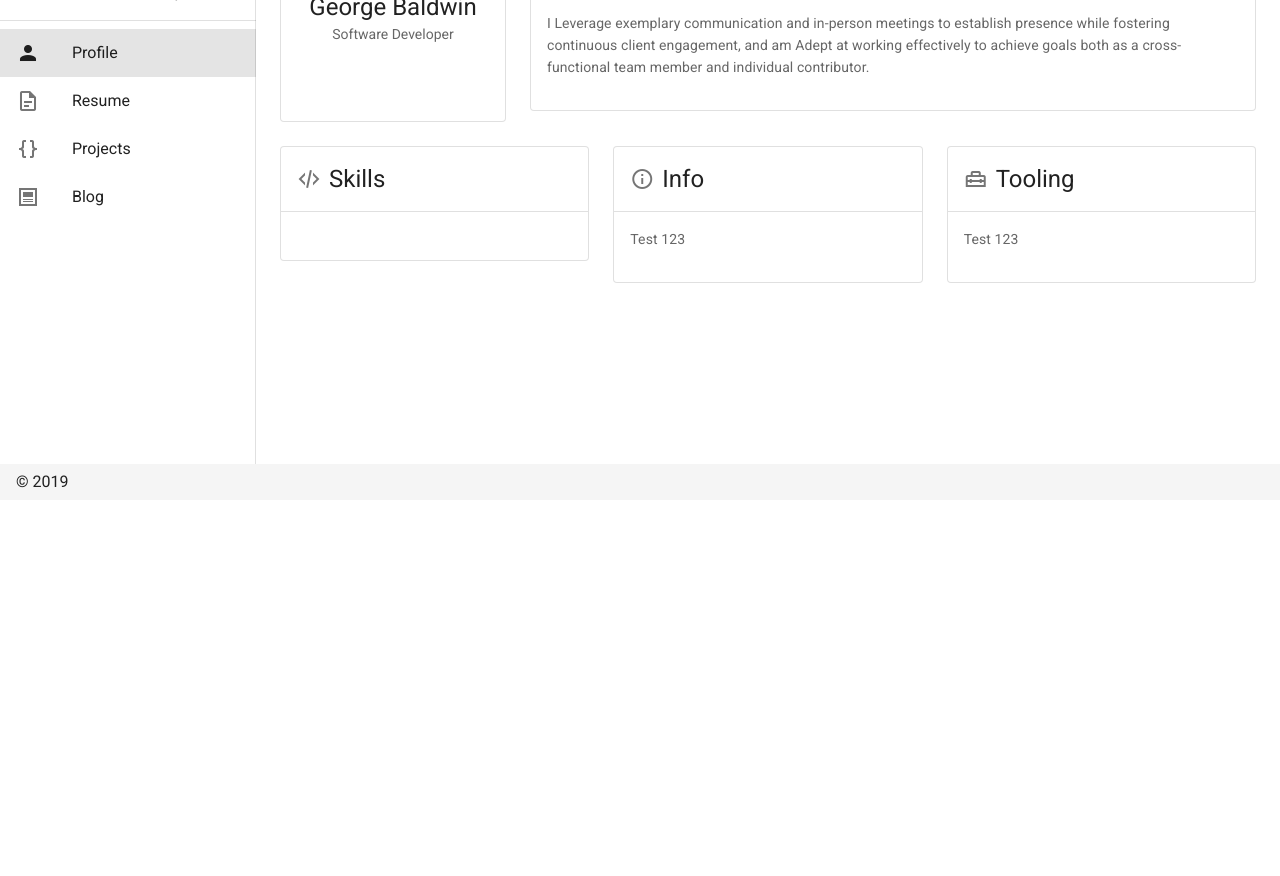
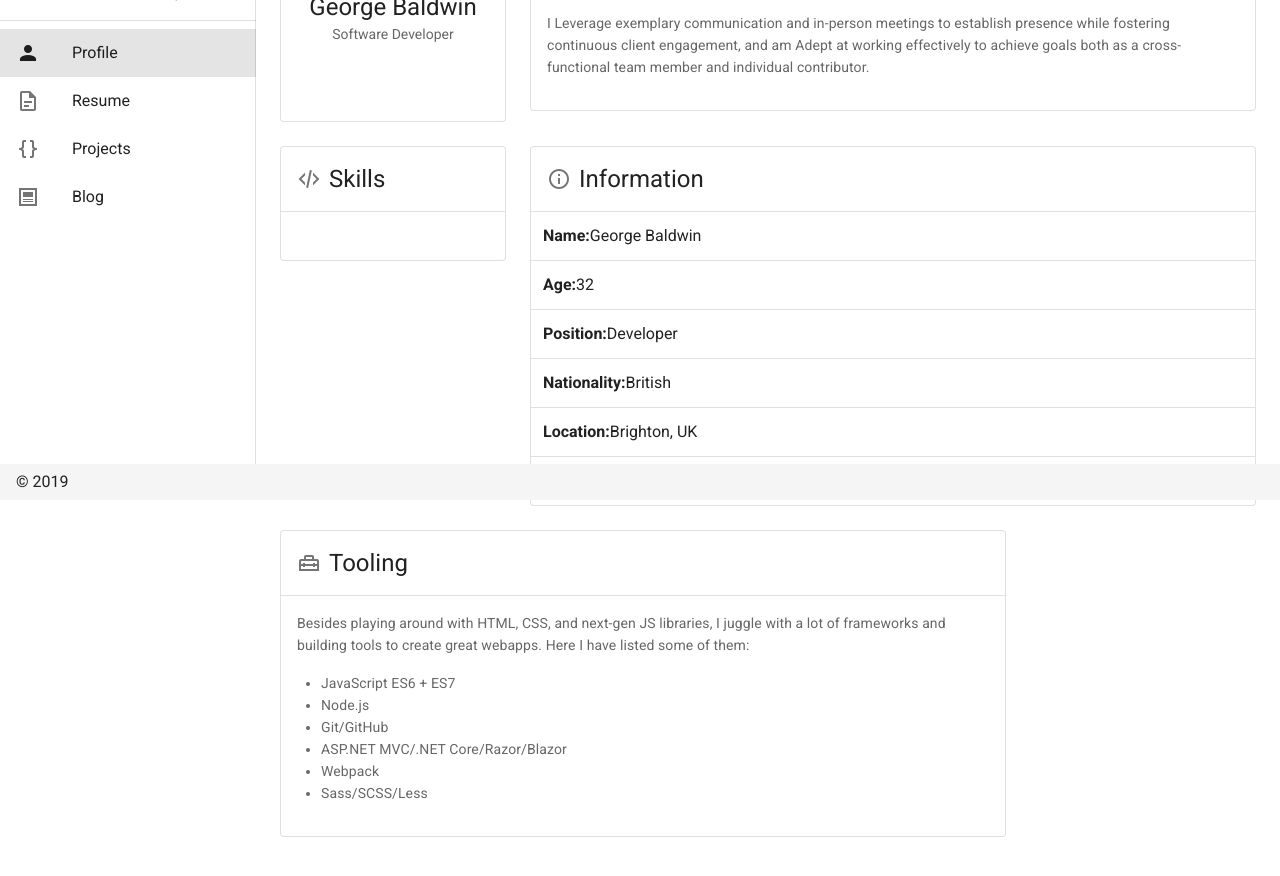
Before and after one commit to Geobald/portfolio-site, a Nuxt app: page / in a window 1280 px wide. Shown: the part 300-1176 px from the top of the page. Before the commit the page ends 800 px from the top, so only its background shows below. Built offline with nearby package versions, Linux system fonts and the light colour scheme.

Commit message:
Container work

```diff
--- a/components/text/portfoliotextservice.js
+++ b/components/text/portfoliotextservice.js
@@ -14,6 +14,26 @@
   return result;
 }
 
+function gettoolboxtext() {
+  var result = `
+
+  <p>Besides playing around with HTML, CSS, and next-gen JS libraries, I juggle with a lot of frameworks and building tools to create great webapps. Here I have listed some of them:</p>
+
+  <ul>
+  <li>JavaScript ES6 + ES7</li>
+  <li>Node.js</li>
+  <li>Git/GitHub</li>
+  <li>ASP.NET MVC/.NET Core/Razor/Blazor</li>
+  <li>Webpack</li>
+  <li>Sass/SCSS/Less</li>
+  </ul>
+
+  `;
+
+  return result;
+}
+
 export default {
-  getprofiletext
+  getprofiletext,
+  gettoolboxtext
 };
--- a/layouts/default.vue
+++ b/layouts/default.vue
@@ -1,5 +1,6 @@
 <template>
   <v-app>
+
     <v-navigation-drawer v-model="drawer" :mini-variant="miniVariant" :clipped="clipped" fixed app>
       <profileimage header="George Baldwin" subtext="Software Developer" />
       <v-divider />
@@ -18,13 +19,13 @@
     <v-app-bar :clipped-left="clipped" fixed app>
       <v-app-bar-nav-icon class="d-lg-none" @click.stop="drawer = !drawer" />
       <div class="page-title">
-        <h1>Profile</h1>
+        <h2>Profile</h2>
       </div>
       <!-- <v-spacer /> -->
     </v-app-bar>
 
     <v-content>
-      <v-container>
+      <v-container style="margin-left:0px">
         <nuxt />
       </v-container>
     </v-content>
--- a/pages/index.vue
+++ b/pages/index.vue
@@ -3,7 +3,7 @@
     <v-container fluid>
       <v-row>
         <!-- PICTURE CARD -->
-        <v-col cols="12" xs="12" sm="12" md="3" lg="3">
+        <v-col cols="12" xs="12" sm="12" md="4" lg="3">
           <v-card outlined>
             <v-list-item three-line class="text-center">
               <v-list-item-content>
@@ -45,7 +45,7 @@
         </v-col>
 
         <!-- PROFILE CARD -->
-         <v-col cols="12" xs="12" sm="12" md="9" lg="9">
+        <v-col cols="12" xs="12" sm="12" md="8" lg="9">
           <v-card outlined>
             <v-card-title class="headline">
               <v-icon left>mdi-account</v-icon>Profile
@@ -59,26 +59,73 @@
       </v-row>
 
       <!-- NEXT ROW -->
+
+      <!-- SKILLS-->
       <v-row>
         <v-col>
           <portfoliocard icon="mdi-xml" title="Skills" text underscore="true" />
         </v-col>
 
-        <v-col>
-          <portfoliocard
-            icon="mdi-information-outline"
-            title="Info"
-            text="Test 123"
-            underscore="true"
-          />
+        <!-- INFO -->
+        <v-col cols="12" xs="12" sm="12" md="8" lg="9">
+          <v-card outlined>
+            <v-card-title class="headline">
+              <v-icon left>mdi-information-outline</v-icon>Information
+            </v-card-title>
+            <v-divider></v-divider>
+
+            <v-col>
+              <v-item left><b>Name:</b></v-item>
+              <v-item right>George Baldwin</v-item>
+            </v-col>
+            <v-divider></v-divider>
+
+              <v-col>
+              <v-item left><b>Age:</b></v-item>
+              <v-item right>32</v-item>
+            </v-col>
+            <v-divider></v-divider>
+
+
+             <v-col>
+              <v-item left><b>Position:</b></v-item>
+              <v-item right>Developer</v-item>
+            </v-col>
+            <v-divider></v-divider>
+
+             <v-col>
+              <v-item left><b>Nationality:</b></v-item>
+              <v-item right>British</v-item>
+            </v-col>
+            <v-divider></v-divider>
+
+             <v-col>
+              <v-item left><b>Location:</b></v-item>
+              <v-item right>Brighton, UK</v-item>
+            </v-col>
+            <v-divider></v-divider>
+
+
+                         <v-col>
+              <v-item left><b>Email:</b></v-item>
+              <v-item right>Brighton, UK</v-item>
+            </v-col>
+
+
+          </v-card>
         </v-col>
-        <v-col>
-          <portfoliocard
-            icon="mdi-toolbox-outline"
-            title="Tooling"
-            text="Test 123"
-            underscore="true"
-          />
+
+        <!-- TOOLBOX -->
+        <v-col cols="12" xs="12" sm="12" md="8" lg="9">
+          <v-card outlined>
+            <v-card-title class="headline">
+              <v-icon left>mdi-toolbox-outline</v-icon>Tooling
+            </v-card-title>
+            <v-divider></v-divider>
+            <v-card-text>
+              <p v-html="toolboxtext"></p>
+            </v-card-text>
+          </v-card>
         </v-col>
       </v-row>
     </v-container>
@@ -97,17 +144,22 @@
 
   data() {
     return {
-      profiletext: null
+      profiletext: null,
+      toolboxtext: null
     };
   },
 
   mounted() {
     this.profiletext = portfoliotextservice.getprofiletext();
+    this.toolboxtext = portfoliotextservice.gettoolboxtext();
   },
 
   computed: {
     profiletextresult() {
       return this.profiletext ? this.profiletext : "An error occurred";
+    },
+    toolboxtextresult() {
+      return this.toolboxtext ? this.toolboxtext : "An error occurred";
     }
   }
 };
```
